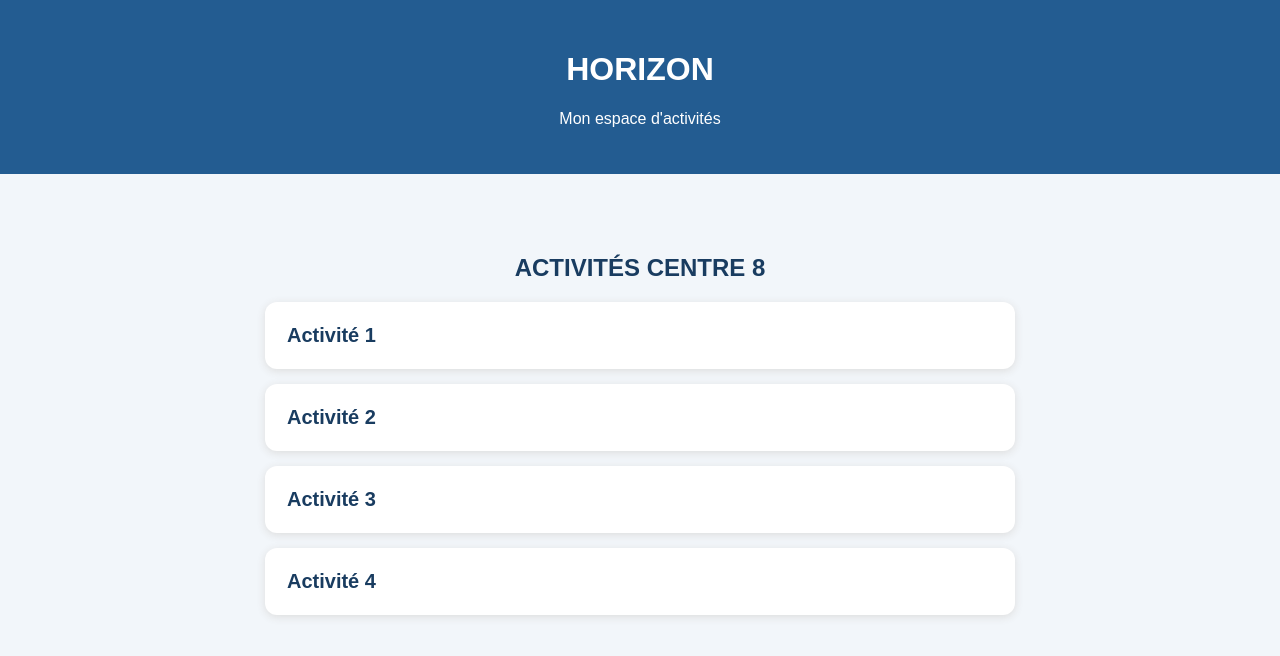
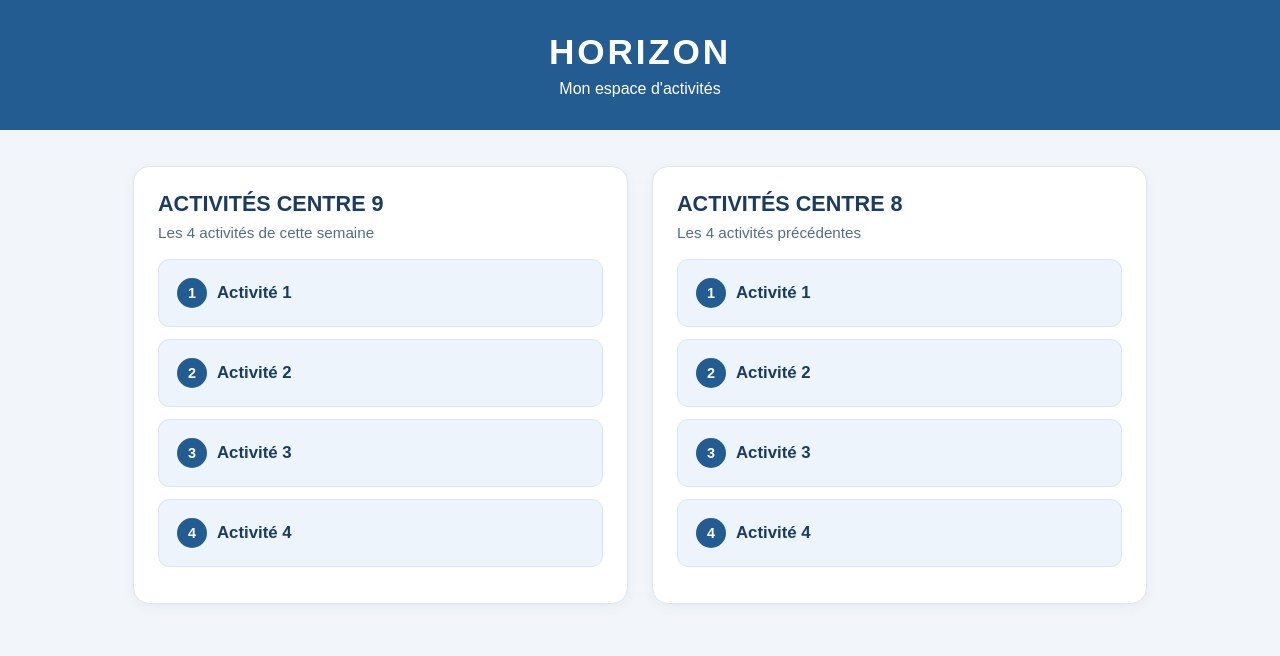
Before and after one commit to SandyR24/horizon, a plain HTML site: page index.html in a window 1280 px wide. Drawn offline with Linux system fonts and the light colour scheme.

Commit message:
Update index.html

```diff
--- a/index.html
+++ b/index.html
@@ -1,77 +1,49 @@
-
 <!DOCTYPE html>
 <html lang="fr">
 <head>
   <meta charset="UTF-8">
   <meta name="viewport" content="width=device-width, initial-scale=1">
-  <title>HORIZON - Centre 8</title>
+  <meta name="theme-color" content="#235c91">
+  <title>HORIZON — Centres 9 et 8</title>
   <style>
-    body {
-      font-family: Arial, sans-serif;
-      background: #f2f6fa;
-      margin: 0;
-      color: #193c60;
-    }
-    header {
-      background: #235c91;
-      color: white;
-      text-align: center;
-      padding: 30px;
-    }
-    main {
-      max-width: 750px;
-      margin: 40px auto;
-      padding: 20px;
-    }
-    h2 { text-align: center; }
-    .activite {
-      display: block;
-      background: white;
-      padding: 22px;
-      margin: 15px 0;
-      border-radius: 12px;
-      text-decoration: none;
-      color: #193c60;
-      font-size: 20px;
-      font-weight: bold;
-      box-shadow: 0 2px 8px #ddd;
-    }
-    .activite:hover {
-      background: #e3f0fc;
-    }
+    :root {font-family: Arial, Helvetica, sans-serif; color:#193c60; background:#f2f6fa;}
+    * {box-sizing:border-box;}
+    body {margin:0;}
+    header {background:#235c91; color:white; text-align:center; padding:32px 16px;}
+    header h1 {margin:0 0 8px; font-size:2.2rem; letter-spacing:.08em;}
+    header p {margin:0; font-size:1rem;}
+    main {max-width:1050px; margin:36px auto; padding:0 18px 40px;}
+    .centres {display:grid; grid-template-columns:repeat(2,minmax(0,1fr)); gap:24px;}
+    section {background:#fff; border:1px solid #dce6ee; border-radius:16px; padding:24px; box-shadow:0 3px 12px rgba(25,60,96,.06);}
+    section h2 {font-size:1.35rem; margin:0 0 7px;}
+    .subtitle {color:#536d83; margin:0 0 18px; font-size:.95rem;}
+    .activity {display:block; padding:18px; margin:12px 0; border-radius:11px; background:#edf4fb; border:1px solid #d9e7f4; color:#193c60; font-size:1.05rem; font-weight:700; text-decoration:none; transition:background .15s;}
+    .activity:hover,.activity:focus-visible {background:#d8e9f8; outline:2px solid #235c91; outline-offset:2px;}
+    .number {display:inline-flex; justify-content:center; align-items:center; width:30px; height:30px; border-radius:50%; background:#235c91; color:#fff; margin-right:10px; font-size:.9rem;}
+    @media(max-width:650px){main{margin-top:20px}.centres{grid-template-columns:1fr; gap:18px}section{padding:18px}}
   </style>
 </head>
 <body>
-  <header>
-    <h1>HORIZON</h1>
-    <p>Mon espace d'activités</p>
-  </header>
+  <header><h1>HORIZON</h1><p>Mon espace d'activités</p></header>
   <main>
-    <h2>ACTIVITÉS CENTRE 8</h2>
-
-    <a class="activite"
-       href="https://wordwall.net/play/62537/871/684?wwmethod=link"
-       target="_blank">
-       Activité 1
-    </a>
-
-    <a class="activite"
-       href="https://wordwall.net/play/67404/373/303?wwmethod=link"
-       target="_blank">
-       Activité 2
-    </a>
-
-    <a class="activite"
-       href="https://wordwall.net/play/116623/885/161?wwmethod=link"
-       target="_blank">
-       Activité 3
-    </a>
-
-    <a class="activite"
-       href="https://wordwall.net/play/116623/779/941?wwmethod=link"
-       target="_blank">
-       Activité 4
-    </a>
+    <div class="centres">
+      <section aria-labelledby="centre9">
+        <h2 id="centre9">ACTIVITÉS CENTRE 9</h2>
+        <p class="subtitle">Les 4 activités de cette semaine</p>
+        <a class="activity" href="https://wordwall.net/play/62538/140/860?wwmethod=link" target="_blank" rel="noopener noreferrer"><span class="number">1</span>Activité 1</a>
+        <a class="activity" href="https://wordwall.net/play/37264/436/479?wwmethod=link" target="_blank" rel="noopener noreferrer"><span class="number">2</span>Activité 2</a>
+        <a class="activity" href="https://wordwall.net/play/37280/559/699?wwmethod=link" target="_blank" rel="noopener noreferrer"><span class="number">3</span>Activité 3</a>
+        <a class="activity" href="https://wordwall.net/play/63742/679/868?wwmethod=link" target="_blank" rel="noopener noreferrer"><span class="number">4</span>Activité 4</a>
+      </section>
+      <section aria-labelledby="centre8">
+        <h2 id="centre8">ACTIVITÉS CENTRE 8</h2>
+        <p class="subtitle">Les 4 activités précédentes</p>
+        <a class="activity" href="https://wordwall.net/play/67404/373/303?wwmethod=link" target="_blank" rel="noopener noreferrer"><span class="number">1</span>Activité 1</a>
+        <a class="activity" href="https://wordwall.net/play/62537/871/684?wwmethod=link" target="_blank" rel="noopener noreferrer"><span class="number">2</span>Activité 2</a>
+        <a class="activity" href="https://wordwall.net/play/116623/885/161?wwmethod=link" target="_blank" rel="noopener noreferrer"><span class="number">3</span>Activité 3</a>
+        <a class="activity" href="https://wordwall.net/play/116623/779/941?wwmethod=link" target="_blank" rel="noopener noreferrer"><span class="number">4</span>Activité 4</a>
+      </section>
+    </div>
   </main>
 </body>
 </html>
```
